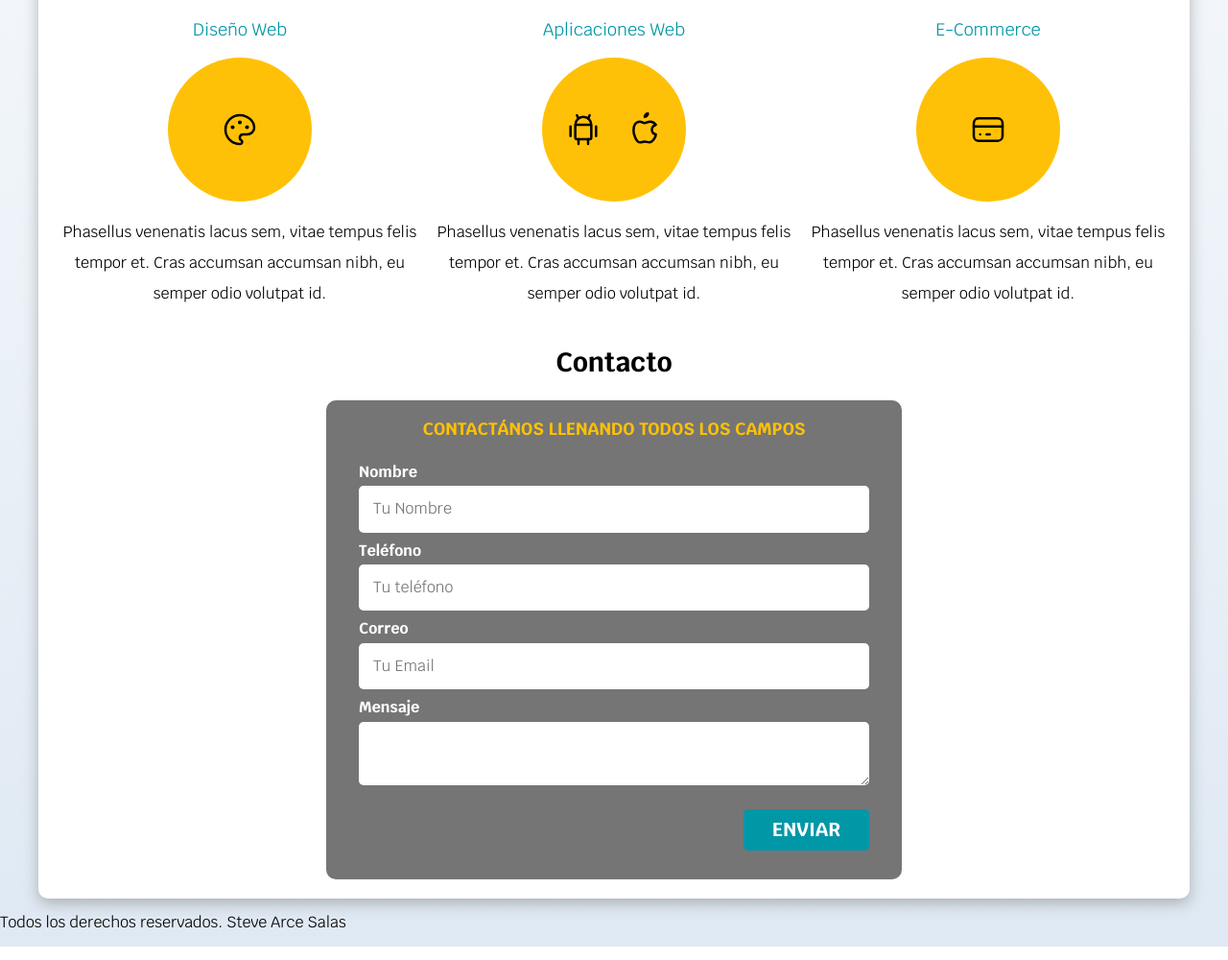
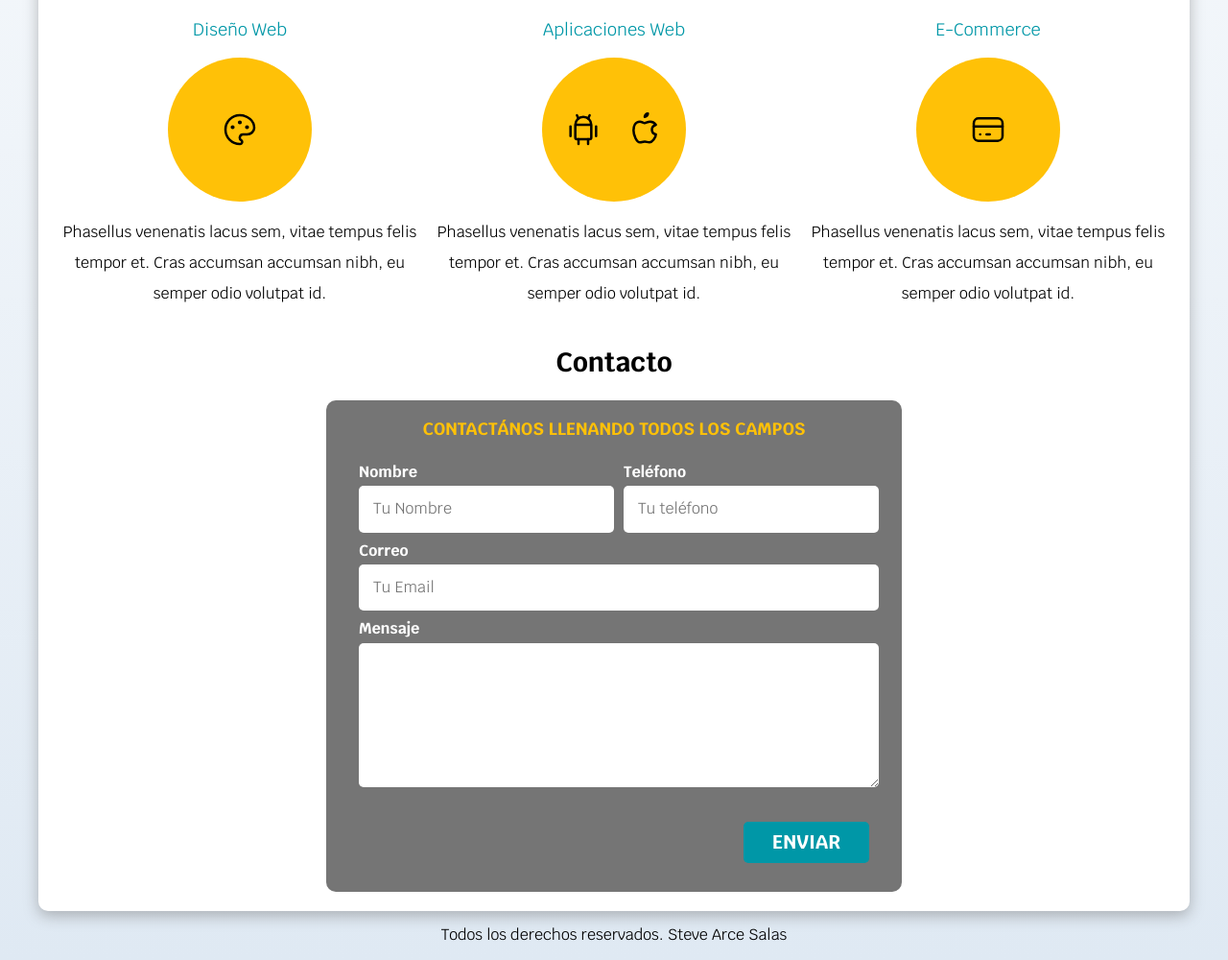
Before and after one commit to 5teveAS/Web-development-A1, a plain HTML site: page index.html in a window 1280 px wide. Shown: the part 703-1703 px from the top of the page at 96% size. Drawn offline with Linux system fonts and the light colour scheme.

Commit message:
version 2

```diff
--- a/css/styles.css
+++ b/css/styles.css
@@ -233,7 +233,20 @@
         color: var(--primario);
     }
 
-    .contenedor-campos {
+    @media (min-width: 768px) {
+        .contenedor-campos {
+            display: grid;
+            grid-template-columns: 50% 50%; /*diseno en dos columnas*/
+            grid-template-rows: auto auto 20rem;
+            column-gap: 1rem; /*separacion de la columnas*/
+
+
+        }
+    }
+   .campo:nth-child(3),
+   .campo:nth-child(4) { /*esto se usa para escojer un campo en especifico, empieza desde 1, en este caso se escogio el correo*/
+        grid-column: 1 / 3; /*esto se usa como para combinar columnas y que la fila se extienda*/
+        /*grid-row: 3 / 4; cambia el correo a la siguiente fila*/
 
     }
     .campo {
@@ -244,6 +257,10 @@
         font-weight: bold;
         margin-bottom: .5rem;
         display: block;
+    }
+    .campo textarea{
+        height: 15rem;
+
     }
 
     /*.campo input[type="text"] {
@@ -259,3 +276,6 @@
     .enviar .boton{
         width: 100%;
     }*/
+    .footer {
+        text-align: center;
+    }
--- a/index.html
+++ b/index.html
@@ -161,7 +161,7 @@
     </main>
 
 
-    <footer>
+    <footer class="footer">
         <p>Todos los derechos reservados. Steve Arce Salas</p>
     </footer>
 
```
